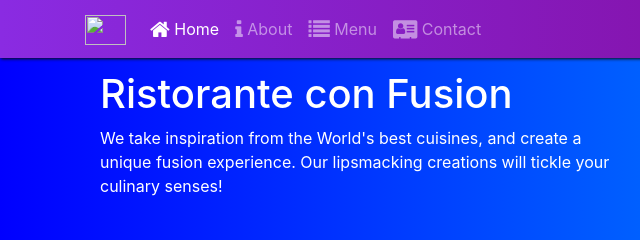
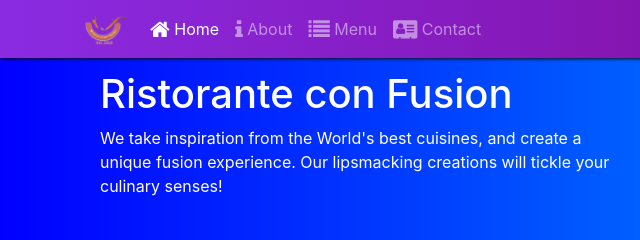
Before and after one commit to theSalafee/BootstrapConfusion, a website: page conFusion/index.html in a window 1280 px wide. Shown: the top 240 px of the page, 0-640 px from the left. Drawn offline with nearby package versions, Linux system fonts and the light colour scheme.

Commit message:
link fix

```diff
--- a/conFusion/index.html
+++ b/conFusion/index.html
@@ -22,7 +22,7 @@
             <button class="navbar-toggler" type="button" data-toggle="collapse" data-target="#Navbar">
                 <span class="navbar-toggler-icon"></span>
             </button>
-            <a href="#" class="navbar-brand"><img src=assets/logo.png" height="30" width="41"></a>
+            <a href="#" class="navbar-brand"><img src="assets/logo.png" height="30" width="41"></a>
             <div class="collapse navbar-collapse" id="Navbar">
                 <ul class="navbar-nav mr-auto">
                     <li class="nav-item active">
```
